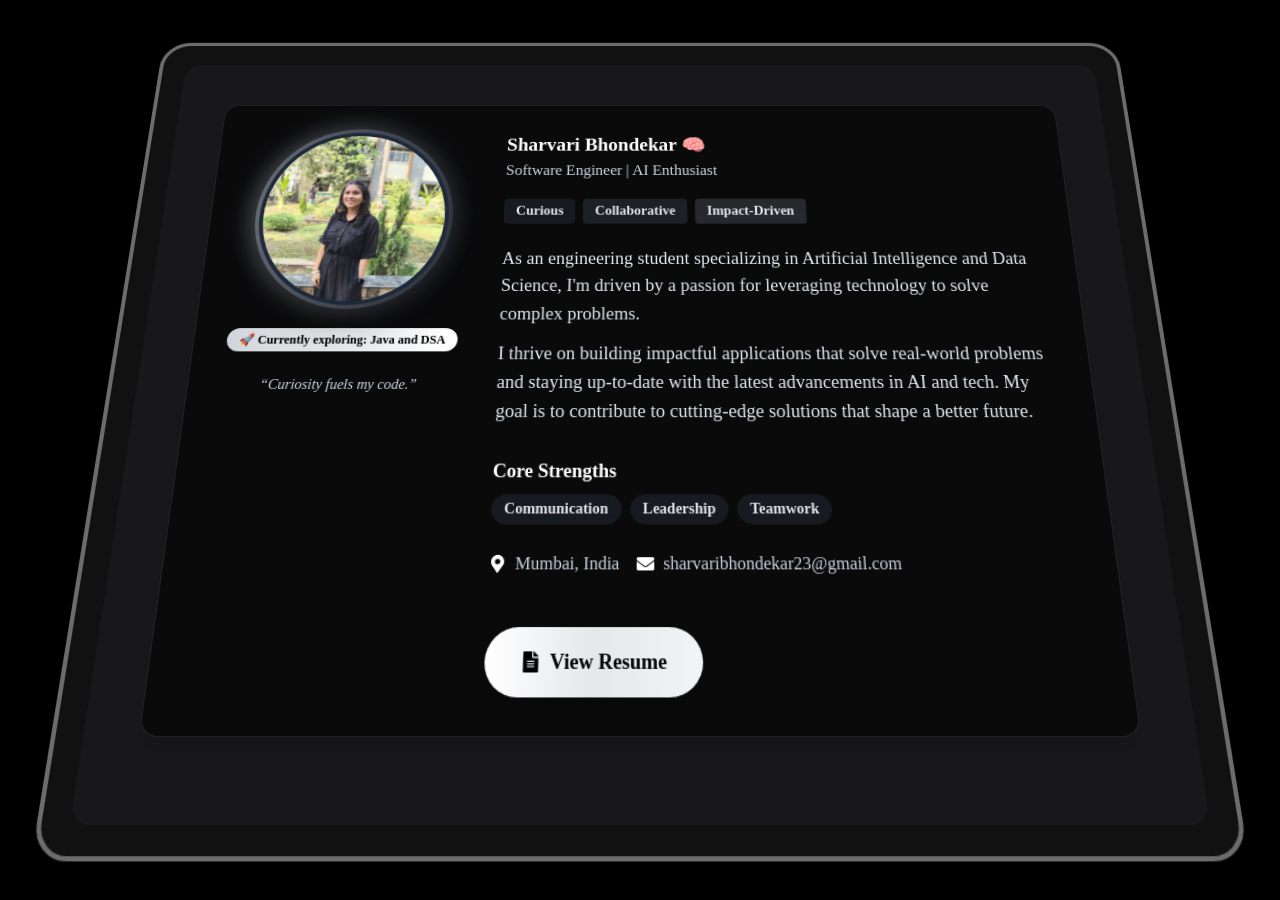
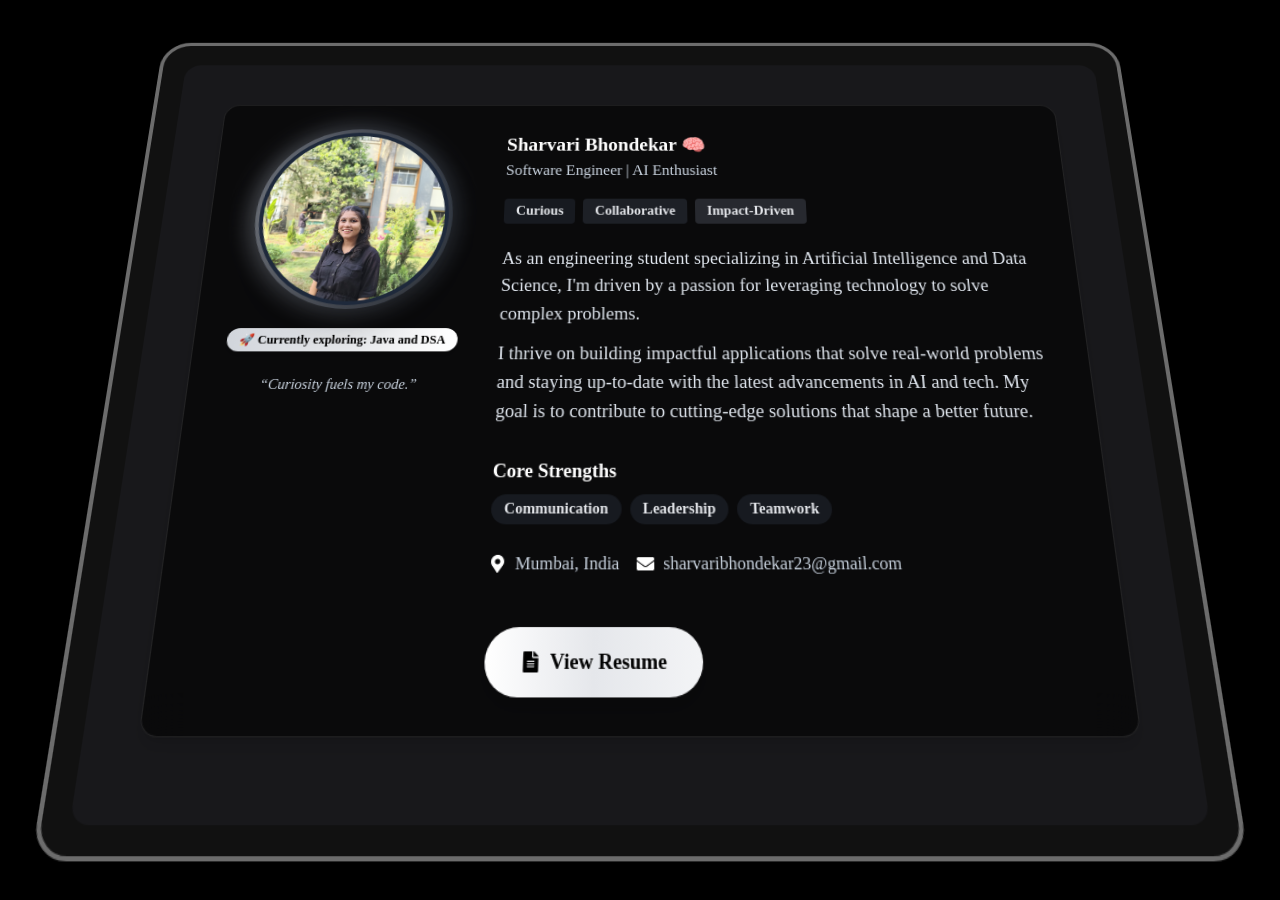
Before and after one commit to sharvarianand/Portfolio, a Next.js app: page / in a window 1280 px wide. Shown: the part 962-1862 px from the top of the page. Built offline with nearby package versions, Linux system fonts and the light colour scheme.

Commit message:
style: fix blurriness and add slight zoom to about section photo

```diff
--- a/components/AboutSection.tsx
+++ b/components/AboutSection.tsx
@@ -45,9 +45,10 @@ const AboutSection = () => {
                   <Image
                     src="/photo.jpg"
                     alt="Sharvari Bhondekar"
-                    width={400}
-                    height={400}
-                    className="object-cover w-full h-full"
+                    width={800}
+                    height={800}
+                    quality={100}
+                    className="object-cover w-full h-full scale-[1.15] object-top"
                     priority
                     loading="eager"
                   />
```
